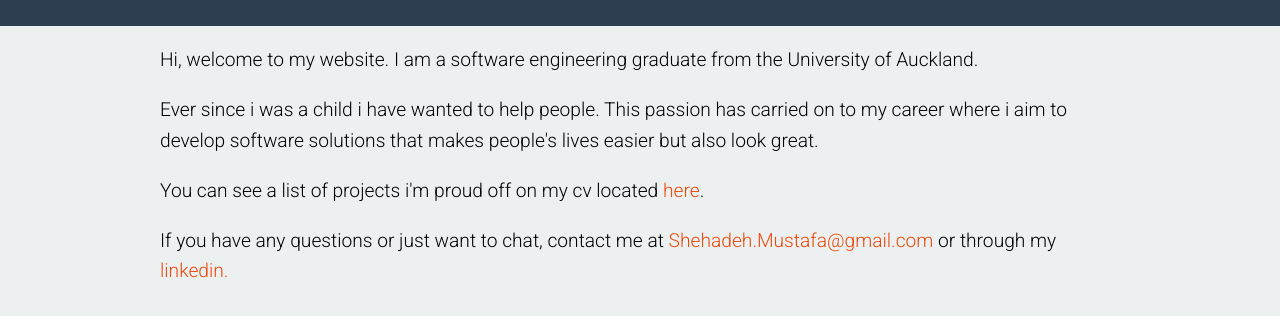
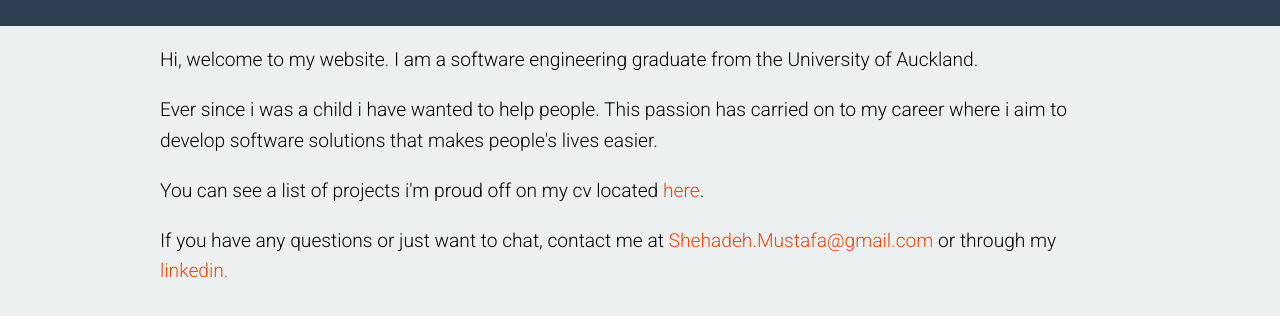
Before and after one commit to mshehadeh/mshehadeh.github.io, a plain HTML site: page index.html in a window 1280 px wide. Shown: the part 108-424 px from the top of the page. Drawn offline with Linux system fonts and the light colour scheme.

Commit message:
Change wording a little bit

```diff
--- a/index.html
+++ b/index.html
@@ -62,7 +62,7 @@ text-decoration:none
     <p>
       Ever since i was a child i have wanted to help people.
       This passion has carried on to my career where i aim to develop software solutions
-      that makes people's lives easier but also look great.
+      that makes people's lives easier.
     </p>
     <p>
       You can see a list of projects i'm proud off on my cv located
```
